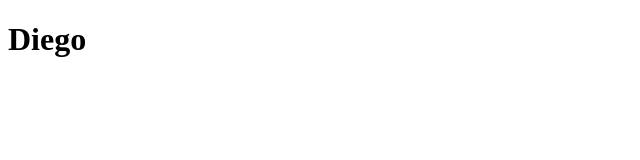
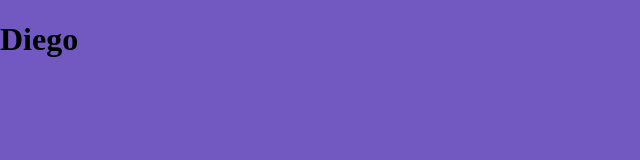
Before and after one commit to odiegosilva1/CSS-GRID, a website: page index.html in a window 1280 px wide. Shown: the whole page, without its empty margins (0-640 px from the left). Drawn offline with Linux system fonts and the light colour scheme.

Commit message:
add style.css

```diff
--- a/index.html
+++ b/index.html
@@ -3,6 +3,7 @@
 <head>
     <meta charset="UTF-8">
     <meta name="viewport" content="width=device-width, initial-scale=1.0">
+    <link rel="stylesheet" href="style.css">
     <title>Grid CSS</title>
 </head>
 <body>
--- /dev/null
+++ b/style.css
@@ -0,0 +1,6 @@
+html, body {
+    margin:0;
+    padding:0;
+    box-sizing:border-box;
+    background: #7159c1;
+}
```
